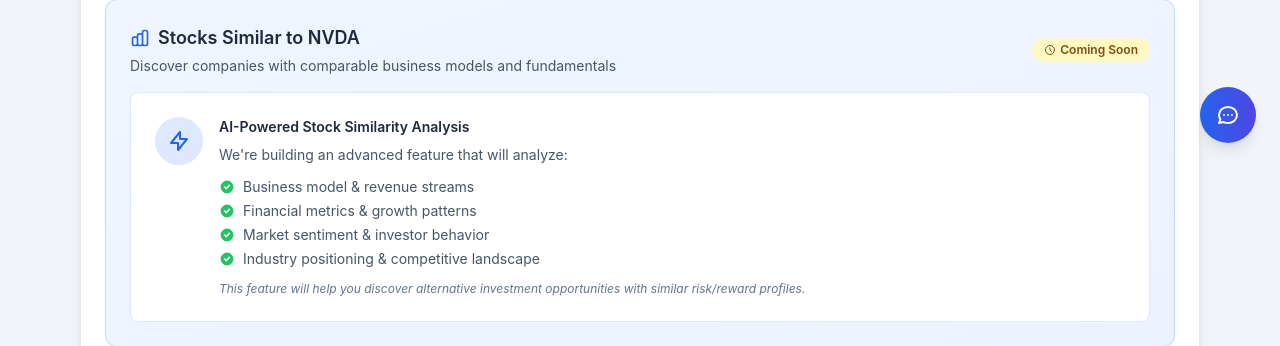
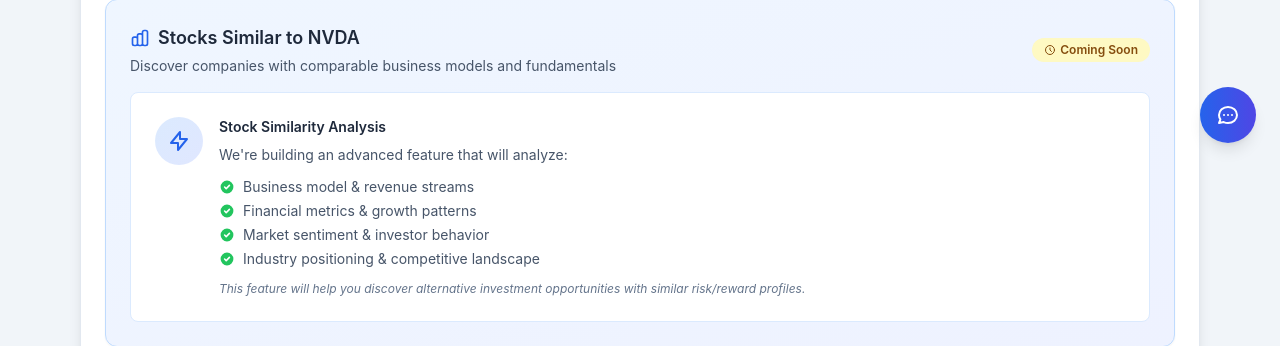
Before and after one commit to pusheeen/deep_alpha_copilot, a FastAPI app: page / in a window 1280 px wide. Shown: the part 633-979 px from the top of the page. Run offline with FastAPI, Linux system fonts and the light colour scheme; parts of the project's set-up code (start-up, migrations or seed data) failed here and were passed over; some libraries are stand-ins or nearby versions.

Commit message:
Remove 'AI-Powered' text from similar stocks section
- Simplified heading to 'Stock Similarity Analysis'
- Removes AI branding per user request
- Keeps professional tone

```diff
--- a/app/templates/index.html
+++ b/app/templates/index.html
@@ -1259,7 +1259,7 @@
                             </div>
                         </div>
                         <div class="flex-1">
-                            <h4 class="text-sm font-semibold text-slate-800 mb-2">AI-Powered Stock Similarity Analysis</h4>
+                            <h4 class="text-sm font-semibold text-slate-800 mb-2">Stock Similarity Analysis</h4>
                             <p class="text-sm text-slate-600 mb-3">
                                 We're building an advanced feature that will analyze:
                             </p>
```
